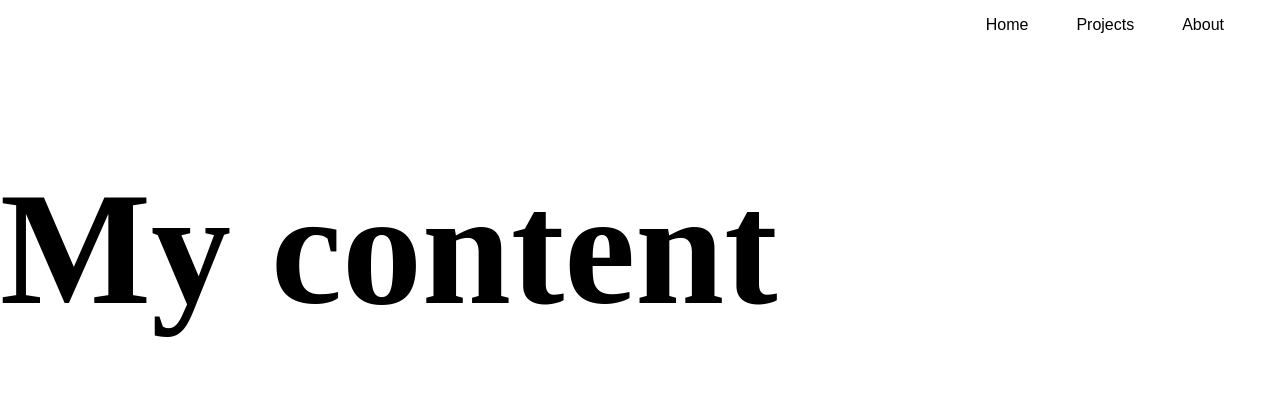
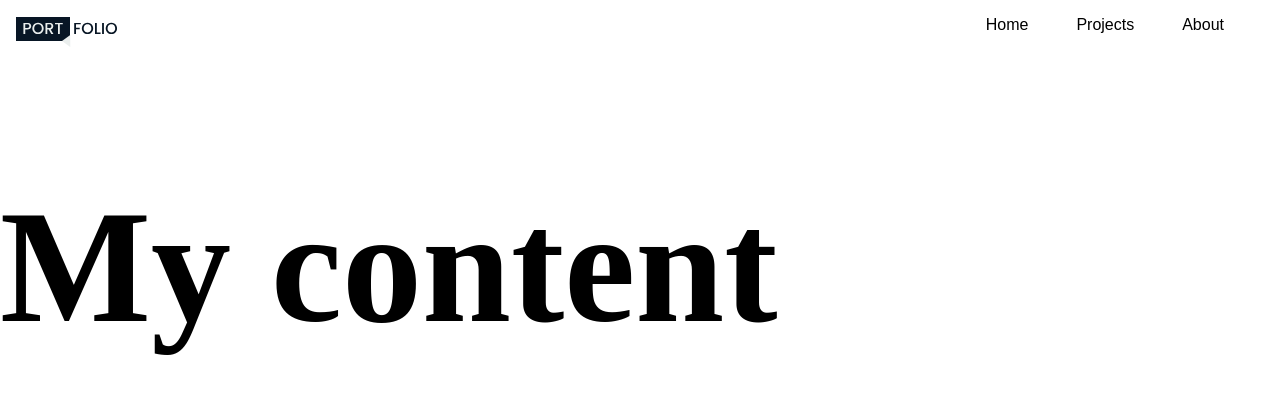
Before and after one commit to nidhish-nayak/nidhish, a SvelteKit app: page / in a window 1280 px wide. Shown: the top 394 px of the page. Built offline with nearby package versions, Linux system fonts and the light colour scheme.

Commit message:
Logo added

```diff
--- a/src/routes/+layout.svelte
+++ b/src/routes/+layout.svelte
@@ -1,6 +1,5 @@
 <script>
 	import Loading from '$lib/Loading.svelte';
-	import Logo from '$lib/Logo.svelte';
 	import { onMount } from 'svelte';
 	import '../app.scss';
 
@@ -18,8 +17,8 @@
 
 {#if !showComponent}
 	<nav>
-		<div>
-			<Logo />
+		<div class="logo">
+			<img src="/Logo.svg" alt="my-logo" />
 		</div>
 		<ul>
 			<li><a href="/">Home</a></li>
@@ -31,6 +30,10 @@
 {/if}
 
 <style lang="scss">
+	.logo {
+		margin: 1em;
+	}
+
 	nav {
 		display: flex;
 		justify-content: space-between;
```
Also changed, not shown: src/lib/Logo.svelte (deleted), static/Logo.svg (added).
